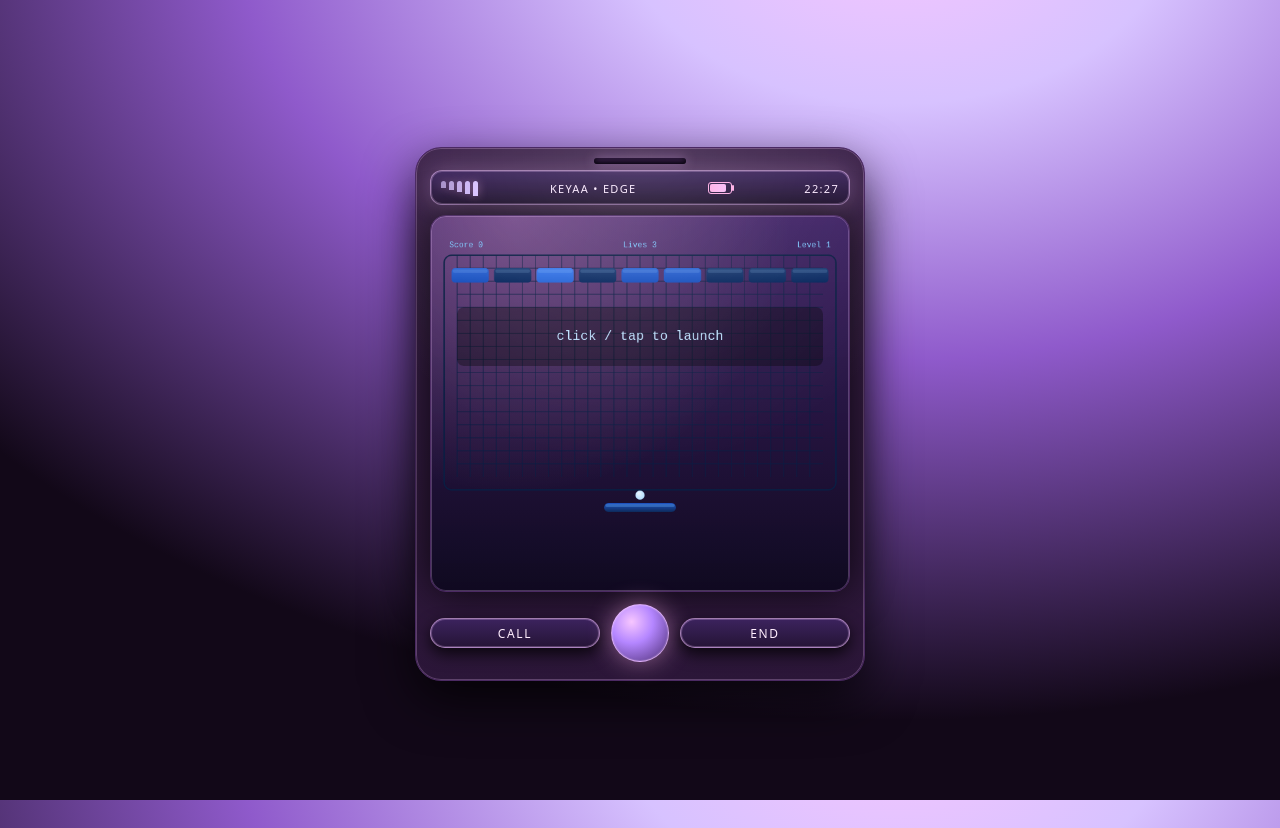
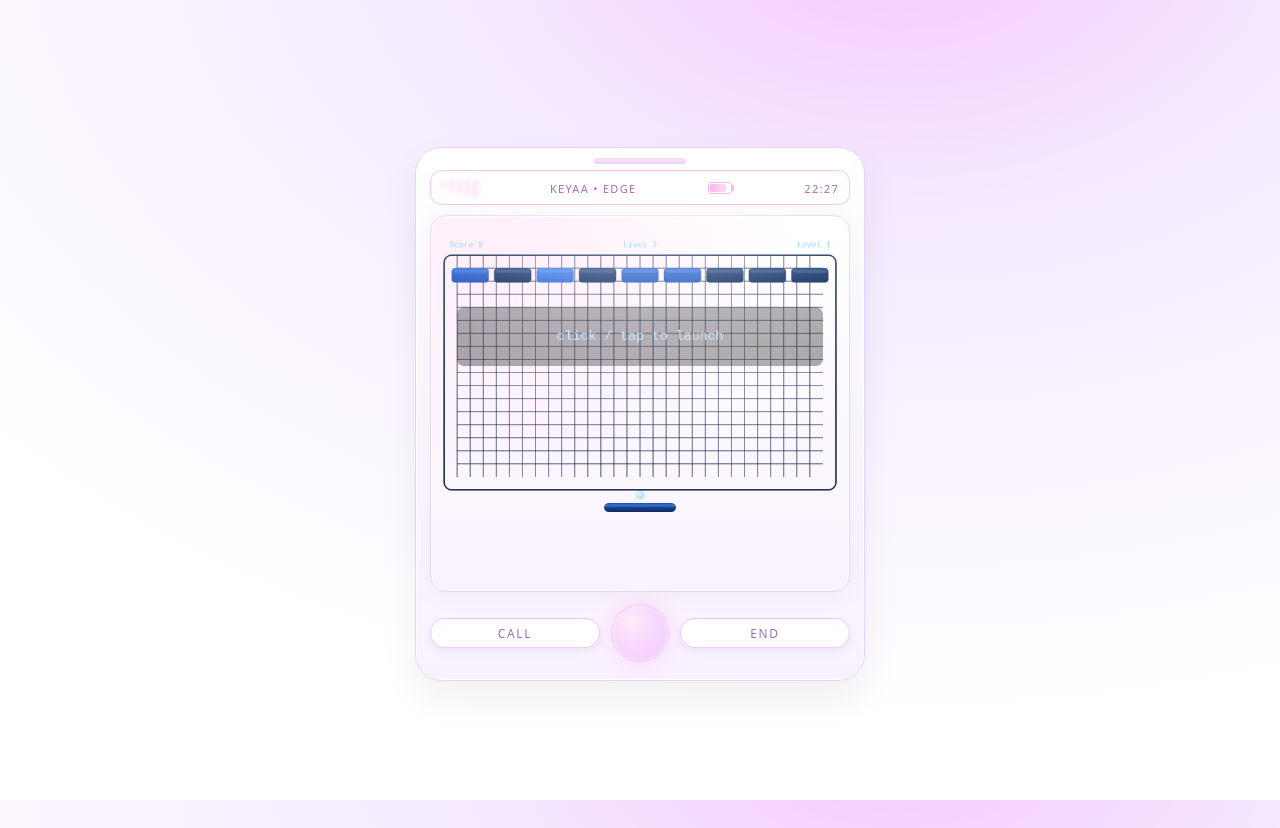
Before and after one commit to keyaakapadia/you_show_off_keyaa_kapadia, a plain HTML site: page index.html in a window 1280 px wide. Drawn offline with Linux system fonts and the light colour scheme.

Commit message:
update the ssoft girl aestheitc

```diff
--- a/showoff.css
+++ b/showoff.css
@@ -1,18 +1,21 @@
 :root{
-  /* inky background + pastel violet/pink system */
-  --ink:#120818;
-  --blue-ink:#1a1027;
-  --bb-bezel:#2b1638;
-  --bb-bezel-2:#3a2048;
-  --bb-border:#4b2a63;
+  /* soft-girl pastel system */
+  --ink:#fefbff;
+  --blue-ink:#f4e9ff;
+
+  --bb-bezel:#f9f1ff;
+  --bb-bezel-2:#ffffff;
+  --bb-border:#e4d4ff;
+
   --bb-highlight:#f7c6ff;
-  --bb-text:#ffeefe;
-  --bb-chip1:#4a2b70;
-  --bb-chip2:#352055;
+  --bb-text:#a06fbf;
+
+  --bb-chip1:#fbe7ff;
+  --bb-chip2:#f9dff7;
   --bb-chipBorder:#f4c2ff;
 
   --bb-accent:#ffb5e8;
-  --bb-accent-soft:#d7c2ff;
+  --bb-accent-soft:#ffecf7; /* baby pink */
   --bb-glow:rgba(255,181,232,0.45);
 }
 
@@ -20,7 +23,10 @@
 html,body{height:100%}
 body{
   background:
-    radial-gradient(1200px 800px at 70% -10%, #f7c6ff 0%, #d7c2ff 23%, #8f5acb 55%, #120818 100%);
+    radial-gradient(1200px 800px at 70% -10%,
+      #f7c6ff 0%,
+      #f4e9ff 35%,
+      #ffffff 100%);
   margin:0;
   color:var(--bb-text);
   font-family: system-ui, -apple-system, BlinkMacSystemFont, "SF Pro Text",
@@ -40,8 +46,8 @@ body{
   padding:14px 14px 18px;
   background:linear-gradient(180deg, var(--bb-bezel-2), var(--bb-bezel));
   box-shadow:
-    inset 0 0 0 1px rgba(244,194,255,0.25),
-    0 18px 50px rgba(0,0,0,.75);
+    inset 0 0 0 1px rgba(255,255,255,0.8),
+    0 18px 40px rgba(0,0,0,.06);
   border:1px solid var(--bb-border);
 }
 
@@ -53,18 +59,17 @@ body{
   border-radius:inherit;
   pointer-events:none;
   background:
-    radial-gradient(circle at 50% 0%, rgba(255,255,255,0.12) 0, transparent 55%);
-  mix-blend-mode:screen;
+    radial-gradient(circle at 50% 0%, rgba(255,255,255,0.45) 0, transparent 55%);
 }
 
+/* speaker */
 .speaker{
   position:absolute; top:10px; left:50%;
   width:92px; height:6px; transform:translateX(-50%);
   border-radius:999px;
-  background:linear-gradient(180deg,#4b2a63,#1c0f2b);
+  background:linear-gradient(180deg,#fbe7ff,#f3d3ff);
   box-shadow:
-    inset 0 0 6px rgba(0,0,0,.9),
-    0 0 12px rgba(244,194,255,0.4);
+    inset 0 0 4px rgba(0,0,0,.08);
 }
 
 /* status bar */
@@ -72,18 +77,19 @@ body{
   display:flex; align-items:center; justify-content:space-between;
   padding:10px 10px 8px; margin-top:8px;
   border-radius:12px;
-  background:linear-gradient(180deg,#3b245c,#241336);
-  border:1px solid rgba(244,194,255,0.6);
+  background:rgba(255,255,255,0.85);
+  border:1px solid rgba(244,194,255,0.9);
   box-shadow:
-    inset 0 0 0 1px rgba(244,194,255,0.25),
-    0 0 22px rgba(244,194,255,0.25);
+    inset 0 0 0 1px rgba(255,255,255,0.9),
+    0 0 16px rgba(255,255,255,0.7);
   font-size:11px;
-  color:#fbe9ff;
+  color:var(--bb-text);
   text-transform:uppercase;
   letter-spacing:.12em;
+  backdrop-filter:blur(6px);
 }
 
-/* signal bars – soft neon lilac */
+/* signal bars – baby pink blocks */
 .sig{display:flex; gap:3px;}
 .sig .bar{
   width:5px;
@@ -97,7 +103,7 @@ body{
 .sig .bar:nth-child(4){height:13px; opacity:.94}
 .sig .bar:nth-child(5){height:15px; opacity:1}
 
-/* battery – pastel outline */
+/* battery – pastel outline + baby pink fill */
 .battery{
   position:relative;
   width:22px; height:10px;
@@ -113,7 +119,7 @@ body{
 .battery .fill{
   position:absolute; left:1px; top:1px; bottom:1px;
   width:70%;
-  background:linear-gradient(90deg,#ffb5e8,#f7c6ff);
+  background:linear-gradient(90deg,#ffb5e8,#ffecf7);
   border-radius:2px;
   box-shadow:0 0 10px var(--bb-glow) inset;
 }
@@ -124,11 +130,12 @@ body{
   border:1px solid var(--bb-border);
   border-radius:16px;
   overflow:hidden;
-  background:radial-gradient(circle at 20% 0%, rgba(255,181,232,0.28), transparent 55%),
-             linear-gradient(180deg, rgba(63,34,104,.9), rgba(15,9,32,.98));
+  background:
+    radial-gradient(circle at 20% 0%, rgba(255,181,232,0.28), transparent 55%),
+    linear-gradient(180deg, #ffffff, #faf3ff);
   box-shadow:
-    inset 0 0 0 1px rgba(244,194,255,0.25),
-    0 0 40px rgba(0,0,0,.8);
+    inset 0 0 0 1px rgba(255,255,255,0.9),
+    0 0 30px rgba(0,0,0,.05);
 }
 
 canvas{
@@ -150,16 +157,15 @@ canvas{
 .nav-key{
   height:28px;
   border-radius:999px;
-  background:linear-gradient(180deg,#3c235e,#251436);
-  border:1px solid rgba(244,194,255,0.6);
+  background:#ffffff;
+  border:1px solid rgba(244,194,255,0.9);
   box-shadow:
-    inset 0 0 0 1px rgba(244,194,255,0.25),
-    0 6px 16px rgba(0,0,0,.8);
+    0 4px 10px rgba(0,0,0,.05);
   display:grid;
   place-items:center;
-  color:#ffeefe;
+  color:var(--bb-text);
   font-size:12px;
-  font-weight:400;
+  font-weight:300;
   text-transform:uppercase;
   letter-spacing:.14em;
   transition:transform 0.16s ease, box-shadow 0.16s ease, background 0.16s ease;
@@ -168,9 +174,9 @@ canvas{
 .nav-key:hover{
   transform:translateY(-1px);
   box-shadow:
-    0 10px 22px rgba(0,0,0,.85),
-    0 0 16px var(--bb-glow);
-  background:linear-gradient(180deg,#4c2d7a,#291640);
+    0 8px 18px rgba(0,0,0,.08),
+    0 0 14px var(--bb-glow);
+  background:#fff7ff;
 }
 
 /* trackpad */
@@ -178,11 +184,11 @@ canvas{
   width:56px; height:56px;
   border-radius:50%; margin:0 auto;
   background:
-    radial-gradient(circle at 35% 30%, #f7c6ff 0%, #b486ff 40%, #4a2b70 100%);
-  border:1px solid rgba(244,194,255,0.7);
+    radial-gradient(circle at 35% 30%, #ffecf7 0%, #f7d8ff 45%, #f1c9ff 100%);
+  border:1px solid rgba(244,194,255,0.9);
   box-shadow:
-    inset 0 0 0 1px rgba(255,255,255,0.12),
-    0 0 24px var(--bb-glow);
+    inset 0 0 0 1px rgba(255,255,255,0.8),
+    0 0 22px var(--bb-glow);
 }
 
 /* chips and overall identity */
@@ -202,11 +208,11 @@ canvas{
   font-weight:300;
 }
 
-/* optional: uncomment to add a slow shimmer
+/* optional shimmer
 @keyframes identityShimmer{
-  0%{opacity:.85; text-shadow:0 0 6px rgba(247,198,255,.18);}
+  0%{opacity:.9; text-shadow:0 0 6px rgba(247,198,255,.18);}
   50%{opacity:1; text-shadow:0 0 18px rgba(247,198,255,.45);}
-  100%{opacity:.85; text-shadow:0 0 6px rgba(247,198,255,.18);}
+  100%{opacity:.9; text-shadow:0 0 6px rgba(247,198,255,.18);}
 }
 #identityLine{
   animation:identityShimmer 5s ease-in-out infinite;
@@ -230,7 +236,6 @@ canvas{
   background:
     linear-gradient(145deg, var(--bb-chip1), var(--bb-chip2));
   box-shadow:
-    inset 0 0 12px rgba(0,0,0,0.35),
     0 0 10px rgba(244,194,255,0.3);
   font-weight:300;
   letter-spacing:0.08em;
@@ -241,6 +246,6 @@ canvas{
 .chip:hover{
   transform:translateY(-1px);
   box-shadow:
-    0 8px 18px rgba(0,0,0,0.85),
+    0 8px 18px rgba(0,0,0,0.06),
     0 0 14px var(--bb-glow);
 }
```
